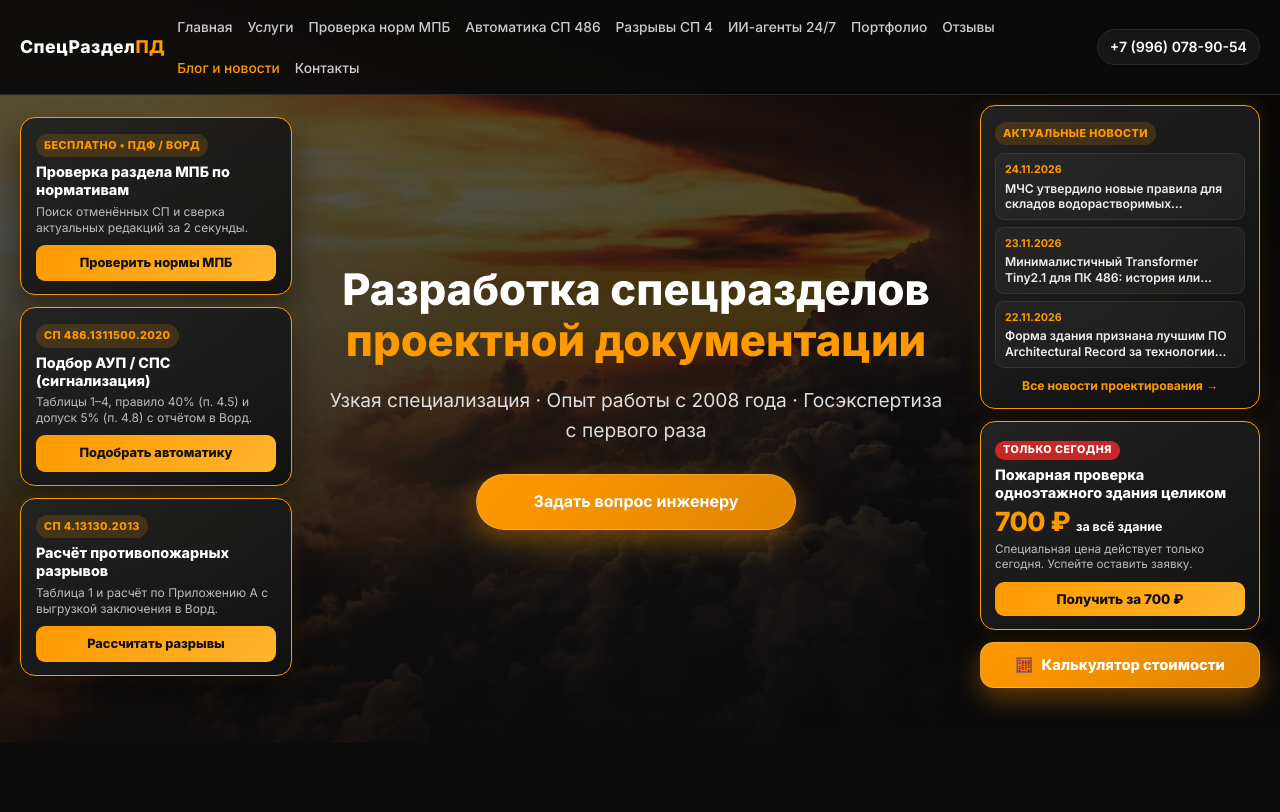
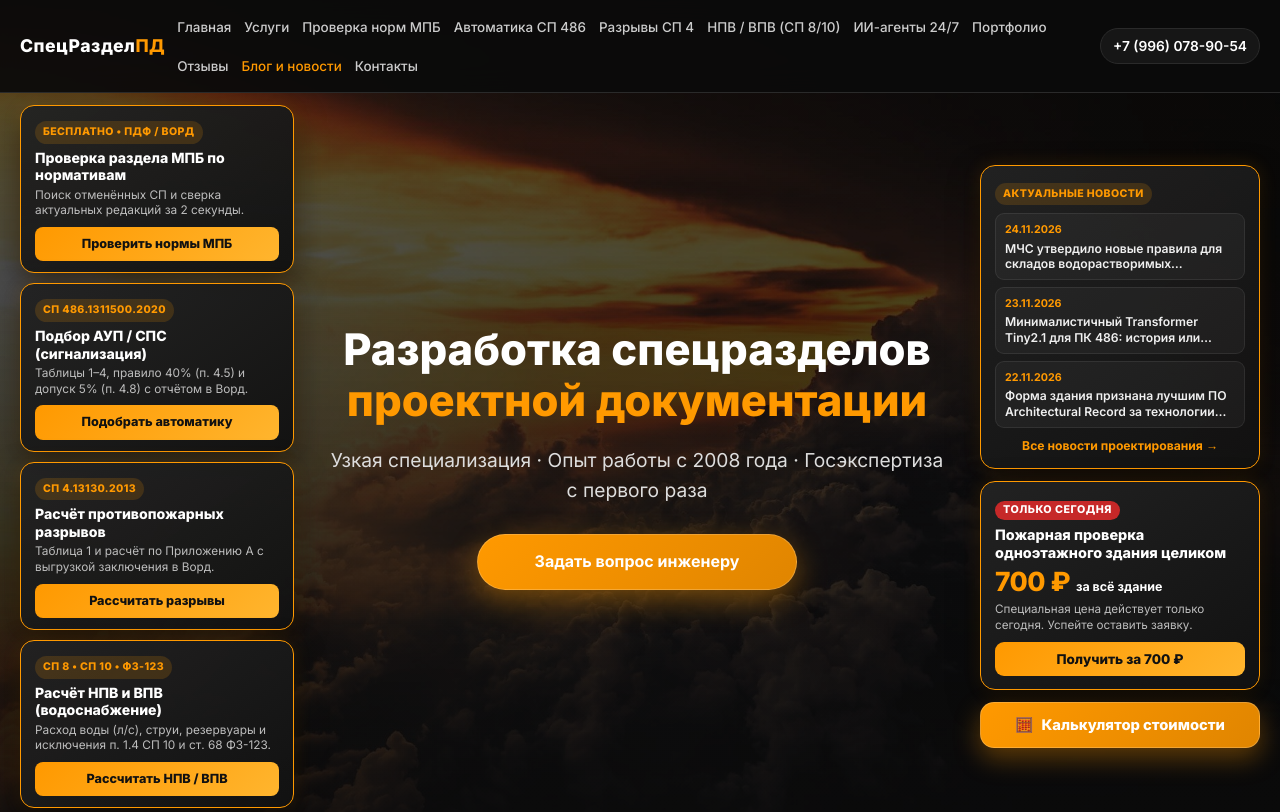
Before and after one commit to rathash1985god-crypto/specrazdel, a plain HTML site: page index.html in a window 1280 px wide. Shown: the top 812 px of the page. Drawn offline with nearby package versions, Linux system fonts and the light colour scheme; a script that the page names is missing.

Commit message:
Update index.html

```diff
--- a/index.html
+++ b/index.html
@@ -59,13 +59,13 @@
         a { text-decoration: none; color: inherit; transition: 0.3s; }
 
         header { position: fixed; top: 0; left: 0; width: 100%; background: rgba(11, 11, 11, 0.94); backdrop-filter: blur(15px); border-bottom: 1px solid var(--border-color); z-index: 1000; }
-        .header-container { max-width: 1320px; margin: 0 auto; display: flex; justify-content: space-between; align-items: center; padding: 14px 20px; gap: 12px; }
+        .header-container { max-width: 1360px; margin: 0 auto; display: flex; justify-content: space-between; align-items: center; padding: 14px 20px; gap: 12px; }
         .logo { font-weight: 800; font-size: 1.1rem; letter-spacing: 0.5px; white-space: nowrap; }
         .logo span { color: var(--primary); }
-        nav ul { display: flex; list-style: none; gap: 15px; align-items: center; flex-wrap: wrap; }
-        nav a { font-size: 0.86rem; font-weight: 500; color: #ccc; white-space: nowrap; }
+        nav ul { display: flex; list-style: none; gap: 13px; align-items: center; flex-wrap: wrap; }
+        nav a { font-size: 0.84rem; font-weight: 500; color: #ccc; white-space: nowrap; }
         nav a:hover, nav a.active { color: var(--primary); }
-        .header-phone { font-weight: 600; font-size: 0.88rem; background: rgba(255,255,255,0.05); padding: 6px 12px; border-radius: 20px; border: 1px solid var(--border-color); white-space: nowrap; }
+        .header-phone { font-weight: 600; font-size: 0.86rem; background: rgba(255,255,255,0.05); padding: 6px 12px; border-radius: 20px; border: 1px solid var(--border-color); white-space: nowrap; }
 
         /* Первый экран: 3-колоночная сетка, всё прокручивается естественно и ничего не перекрывает */
         .hero { min-height: 92vh; position: relative; display: flex; align-items: center; justify-content: center; padding: 105px 20px 55px; }
@@ -75,7 +75,7 @@
             width: 100%;
             margin: 0 auto;
             display: grid;
-            grid-template-columns: 272px minmax(0, 1fr) 280px;
+            grid-template-columns: 274px minmax(0, 1fr) 280px;
             gap: 24px;
             align-items: center;
             position: relative;
@@ -86,20 +86,20 @@
         .hero h1 span { color: var(--primary); }
         .hero h3 { font-size: clamp(0.98rem, 1.7vw, 1.2rem); font-weight: 400; color: #ddd; margin-bottom: 28px; }
 
-        /* Левая колонка: 3 бесплатных инструмента */
+        /* Левая колонка: 4 бесплатных инструмента */
         .hero-tools-left {
             display: flex;
             flex-direction: column;
-            gap: 12px;
+            gap: 10px;
             text-align: left;
         }
         .hero-tool-card {
             display: block;
-            padding: 13px 15px;
+            padding: 11px 14px;
             color: #fff;
             background: linear-gradient(145deg, rgba(34,34,34,0.95) 0%, rgba(17,17,17,0.96) 100%);
             border: 1.5px solid var(--primary);
-            border-radius: 15px;
+            border-radius: 14px;
             box-shadow: 0 12px 30px rgba(0,0,0,.55), 0 0 18px rgba(255,153,0,.14);
             transition: transform 0.2s ease, box-shadow 0.2s ease, border-color 0.2s ease;
         }
@@ -110,38 +110,38 @@
         }
         .hero-tool-badge {
             display: inline-block;
-            margin-bottom: 6px;
+            margin-bottom: 5px;
             padding: 3px 8px;
             border-radius: 999px;
             background: rgba(255,153,0,0.16);
             color: var(--primary);
-            font-size: 0.68rem;
+            font-size: 0.66rem;
             font-weight: 800;
             letter-spacing: 0.4px;
             text-transform: uppercase;
         }
         .hero-tool-title {
-            font-size: 0.9rem;
+            font-size: 0.88rem;
             font-weight: 800;
-            line-height: 1.26;
+            line-height: 1.24;
             color: #fff;
             margin-bottom: 4px;
         }
         .hero-tool-desc {
-            font-size: 0.75rem;
+            font-size: 0.74rem;
             color: #bdbdbd;
-            line-height: 1.35;
-            margin-bottom: 9px;
+            line-height: 1.32;
+            margin-bottom: 8px;
         }
         .hero-tool-btn {
             display: block;
             width: 100%;
-            padding: 8px 10px;
-            border-radius: 9px;
+            padding: 7px 10px;
+            border-radius: 8px;
             background: linear-gradient(135deg, var(--primary), #ffb52e);
             color: #111;
             text-align: center;
-            font-size: 0.8rem;
+            font-size: 0.79rem;
             font-weight: 800;
         }
 
@@ -407,7 +407,7 @@
             .hero-tools-left {
                 order: 2;
                 display: grid;
-                grid-template-columns: repeat(3, minmax(0, 1fr));
+                grid-template-columns: repeat(2, minmax(0, 1fr));
             }
             .hero-right-col { order: 3; }
         }
@@ -471,6 +471,7 @@
                     <li><a href="audit-mpb.html">Проверка норм МПБ</a></li>
                     <li><a href="calc-sp486.html">Автоматика СП 486</a></li>
                     <li><a href="calc-razryvy-sp4.html">Разрывы СП 4</a></li>
+                    <li><a href="calc-sp8-sp10.html">НПВ / ВПВ (СП 8/10)</a></li>
                     <li><a href="ai-agents.html">ИИ-агенты 24/7</a></li>
                     <li><a href="#portfolio">Портфолио</a></li>
                     <li><a href="reviews.html">Отзывы</a></li>
@@ -485,7 +486,7 @@
     <section class="hero" id="main">
         <div class="hero-bg"></div>
         <div class="hero-grid">
-            <!-- ЛЕВАЯ КОЛОНКА: 3 бесплатных инструмента -->
+            <!-- ЛЕВАЯ КОЛОНКА: 4 бесплатных инструмента -->
             <aside class="hero-tools-left" aria-label="Бесплатные инженерные калькуляторы и проверка норм">
                 <a href="audit-mpb.html" class="hero-tool-card">
                     <span class="hero-tool-badge">Бесплатно • ПДФ / Ворд</span>
@@ -506,6 +507,13 @@
                     <div class="hero-tool-title">Расчёт противопожарных разрывов</div>
                     <div class="hero-tool-desc">Таблица 1 и расчёт по Приложению А с выгрузкой заключения в Ворд.</div>
                     <span class="hero-tool-btn">Рассчитать разрывы</span>
+                </a>
+
+                <a href="calc-sp8-sp10.html" class="hero-tool-card">
+                    <span class="hero-tool-badge">СП 8 • СП 10 • ФЗ-123</span>
+                    <div class="hero-tool-title">Расчёт НПВ и ВПВ (водоснабжение)</div>
+                    <div class="hero-tool-desc">Расход воды (л/с), струи, резервуары и исключения п. 1.4 СП 10 и ст. 68 ФЗ-123.</div>
+                    <span class="hero-tool-btn">Рассчитать НПВ / ВПВ</span>
                 </a>
             </aside>
 
```
